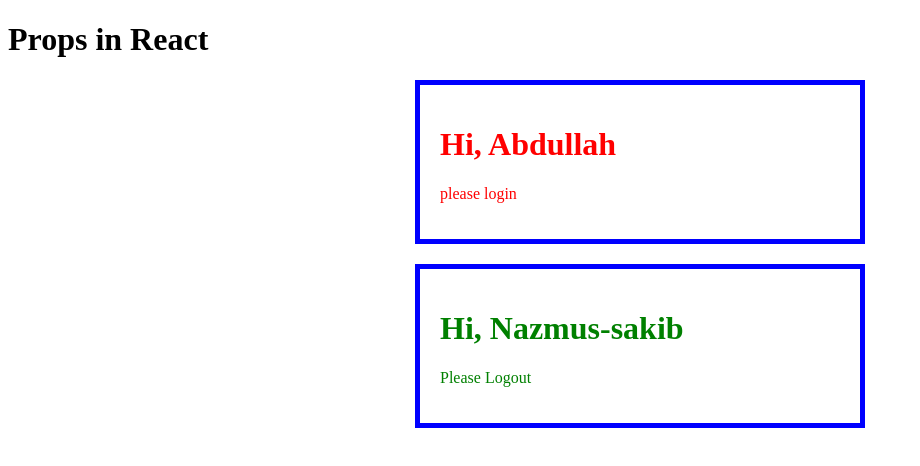
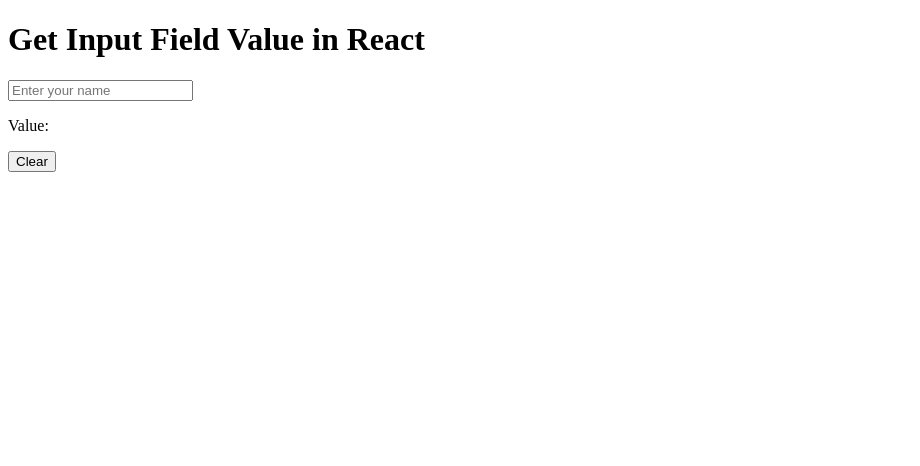
Before and after one commit to AbdullahRFA/React, a React (Vite) app in the folder my_react_app/: page / in a window 1280 px wide. Shown: the top 466 px of the page, without its empty margins (0-920 px from the left). Built offline with nearby package versions, Linux system fonts and the light colour scheme.

Commit message:
implement get input field value and change the it's state accordingly

```diff
--- /dev/null
+++ b/my_react_app/src/features/get_input_field_value.jsx
@@ -0,0 +1,14 @@
+import { useState } from "react";
+
+function App() {
+    const [info,setInfo]=useState("");
+    return(
+        <div>
+            <h1>Get Input Field Value in React</h1>
+            <input type="text" value={info} placeholder="Enter your name" onChange={(event)=>{setInfo(event.target.value)}}></input>
+            <p>Value: {info}</p>
+            <button onClick={()=>setInfo("")}>Clear</button>
+        </div>
+    )
+}
+export default App;
--- a/my_react_app/src/main.jsx
+++ b/my_react_app/src/main.jsx
@@ -11,10 +11,11 @@ import { createRoot } from "react-dom/client";
 // import App from './features/state_in_react.jsx'
 // import App from "./features/toggle.jsx";
 // import StudentName from "./features/props_with_click.jsx";
-import Props from "./features/propes.jsx";
+import App from "./features/get_input_field_value.jsx";
+
 
 createRoot(document.getElementById("root")).render(
   <StrictMode>
-  <Props />
+  <App />
   </StrictMode>,
 );
```
